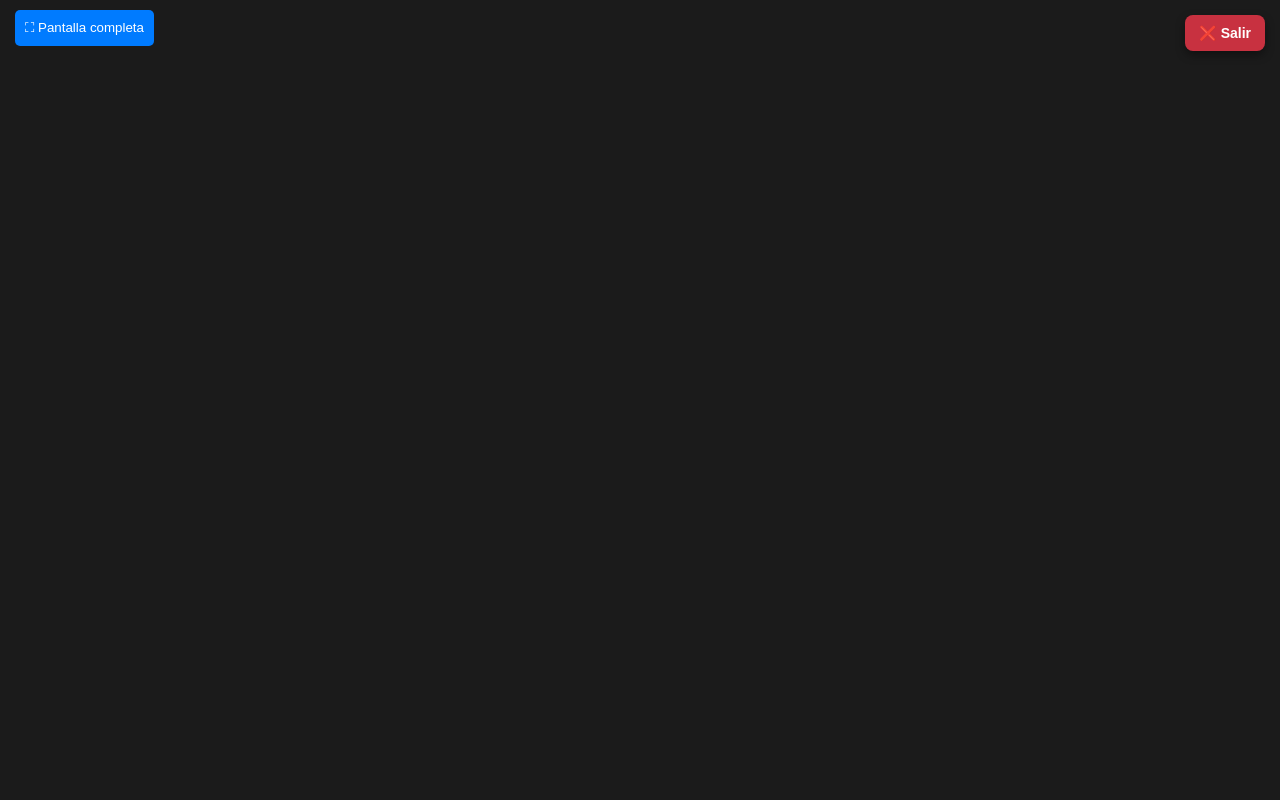
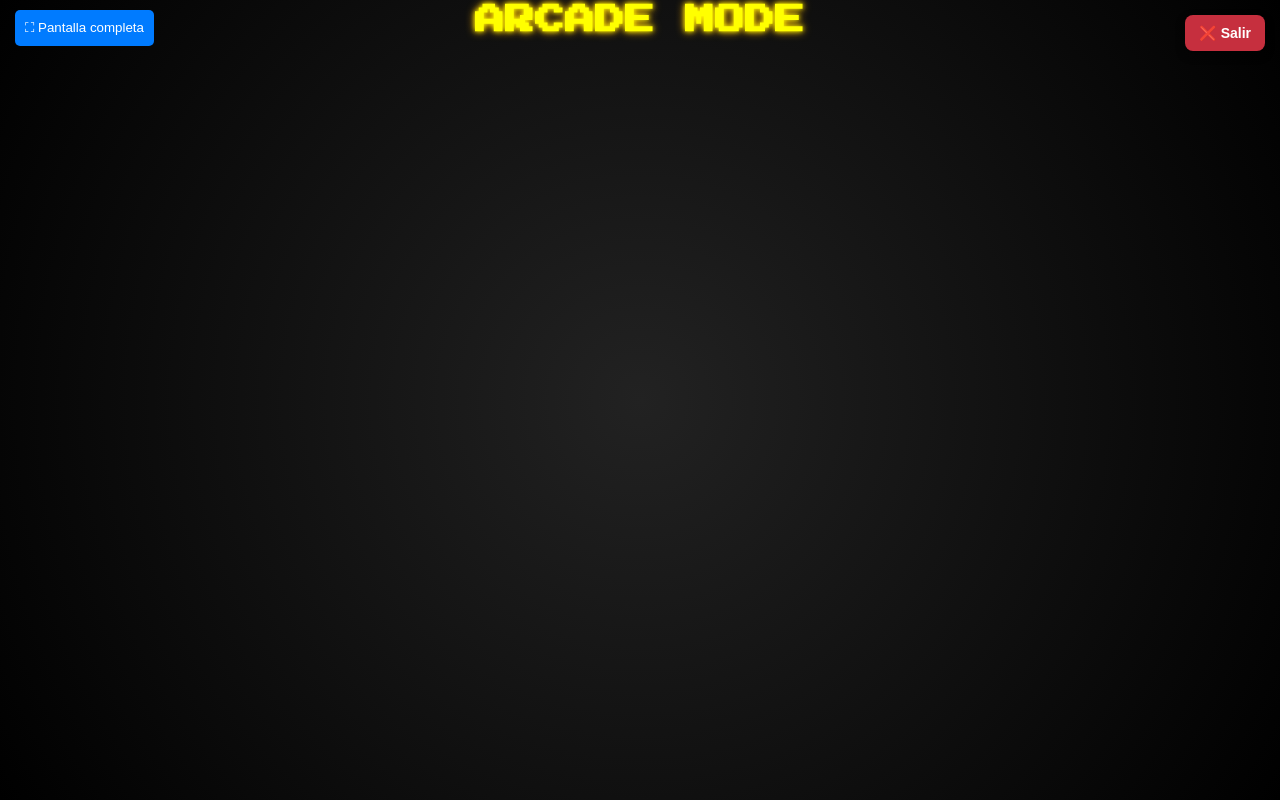
Before and after one commit to cesargonpar/arcade-platform, a website: page public/jugar.html in a window 1280 px wide. Drawn offline with Linux system fonts and the light colour scheme.

Commit message:
Mejoras visuales finales y ajuste de emulador

```diff
--- a/public/jugar.html
+++ b/public/jugar.html
@@ -1,6 +1,7 @@
 <html>
     <head>
       <link rel="stylesheet" href="style.css">
+      <link href="https://fonts.googleapis.com/css2?family=Press+Start+2P&display=swap" rel="stylesheet">
         <style>
             body, html {
                 margin: 0;
@@ -8,10 +9,11 @@
             }
         </style>
     </head>
-    <body>
+    <body class="jugar-page">
         <button onclick="salirJuego()" class="btn-salir">❌ Salir</button>
         <button onclick="pantallaCompleta()" class="btn-fullscreen">⛶ Pantalla completa</button>
-        <div style="width:100%;height:100%;max-width:100%">
+        <h1 class="titulo-arcade">ARCADE MODE</h1>
+        <div class="game-container">
             <div id="game"></div>
         </div>
         <script>
@@ -30,7 +32,6 @@
 // Función para activar o salir de pantalla completa
     function pantallaCompleta() {
       const game = document.getElementById("game");
-
      if (game.requestFullscreen) {
        game.requestFullscreen();
      } else if (game.webkitRequestFullscreen) {
@@ -39,7 +40,6 @@
        game.msRequestFullscreen();
      }
    }
-
             EJS_player = "#game";
             EJS_core = core;
             EJS_color = "#0064ff";
--- a/public/style.css
+++ b/public/style.css
@@ -491,3 +491,28 @@ main {
     text-shadow: 0 0 2px #ffff00;
   }
 }
+/* ================= JUGAR.HTML ================= */
+
+body.jugar-page {
+  background: radial-gradient(circle, #222 0%, #000 100%);
+}
+.titulo-arcade {
+  text-align: center;
+  color: #ffff00;
+  font-family: 'Press Start 2P', cursive;
+
+  margin: 5px 0;
+  font-size: 30px;
+
+  text-shadow:
+    0 0 5px #ffff00,
+    0 0 10px #ffae00;
+}
+.game-container {
+  display: flex;
+  justify-content: center;
+  align-items: center;
+
+  width: 100%;
+  height: calc(100vh - 80px);
+}
```
Lines whose indentation alone changed are shown as unchanged.
